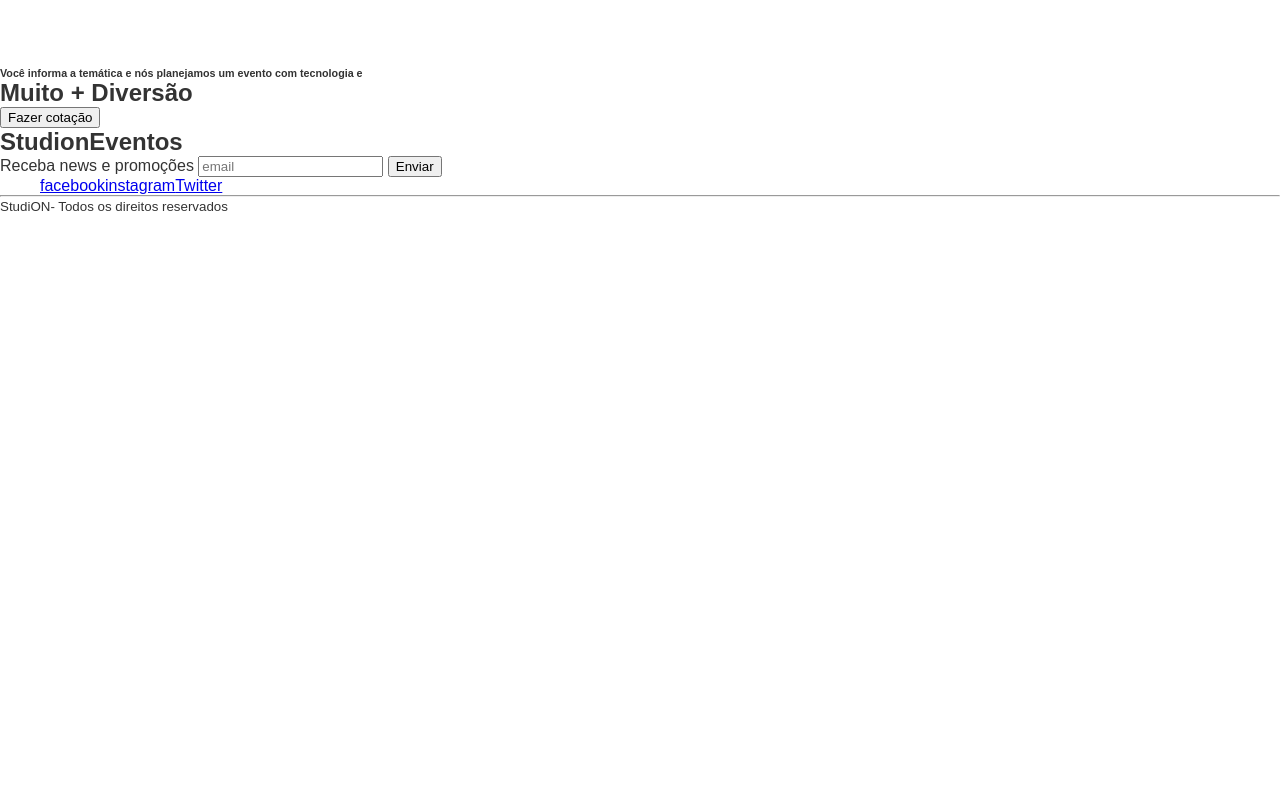
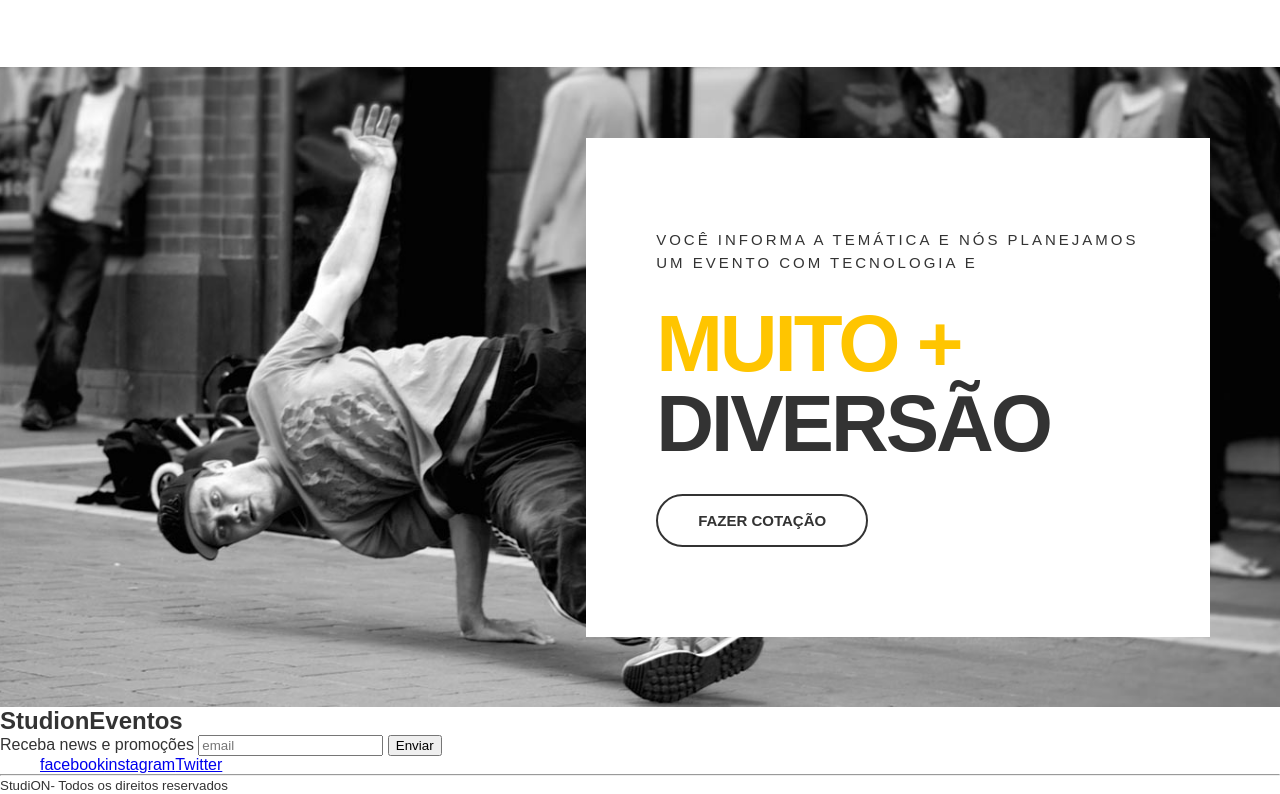
Before and after one commit to leonardo-cabral67/studion2, a plain HTML site: page src/index.html in a window 1280 px wide. Shown: the part 1470-2264 px from the top of the page. Before the commit the page ends 1685 px from the top, so only its background shows below. Drawn offline with Linux system fonts and the light colour scheme; a web font is replaced by a local one.

Commit message:
Feat(quote): stylized quote section

```diff
--- a/src/index.html
+++ b/src/index.html
@@ -101,14 +101,16 @@
             </div>
         </section>
 
-        <section>
-            <div>
-                <h6>
-                  Você informa a temática e nós planejamos um evento com tecnologia e
-                </h6>
-                <h2><span>Muito + </span>Diversão</h2>
-                <button>Fazer cotação</button>
-            </div>
+        <section class="quote">
+            <div class="container quote__container">
+                <div class="quote__copy">
+                    <h6>
+                      Você informa a temática e nós planejamos um evento com tecnologia e
+                    </h6>
+                    <h2><span class="copy--primary">Muito + </span>Diversão</h2>
+                    <button class="btn btn--quote">Fazer cotação</button>
+                </div><!--quote__copy-->
+            </div><!--container quote__container-->
         </section>
     </main>
 
--- a/src/style.css
+++ b/src/style.css
@@ -157,6 +157,7 @@ ul {
 .btn:active,
 .btn:focus,
 .btn--institutional {
+  box-shadow: 1px 5px 5px;
   border-color: var(--color-primary);
   background-color: var(--color-primary);
   color: #fff;
@@ -165,6 +166,13 @@ ul {
 .btn--institutional:hover {
   color: var(--color-copy);
   background: unset;
+}
+
+.btn--quote {
+  color: var(--color-copy);
+  border-color: var(--color-copy);
+  background: unset;
+  margin-top: 0rem;
 }
 
 #counter {
@@ -225,3 +233,45 @@ ul {
   margin-bottom: 0;
   margin-bottom: 2.5rem;
 }
+
+.quote {
+  background-image: url(./images/parallax.jpg);
+  background-attachment: fixed;
+  background-repeat: no-repeat;
+  background-size: cover;
+  background-position: center;
+}
+
+.quote__container {
+  display: grid;
+  align-items: center;
+  justify-items: end;
+  min-height: 80vh;
+}
+
+.quote__copy {
+  background-color: #fff;
+  max-height: 70vh;
+  padding: 5.625rem 4.375rem;
+}
+
+.quote__copy h6 {
+  font-size: 0.9375rem;
+  font-weight: 400;
+  letter-spacing: 0.1875rem;
+  line-height: 1.4375rem;
+  max-width: 58ch;
+  text-transform: uppercase;
+}
+
+.quote__copy h2 {
+  font-size: 5rem;
+  line-height: 5rem;
+  text-transform: uppercase;
+  letter-spacing: -0.1875rem;
+  margin: 1.875rem 0;
+}
+
+.quote__copy h2 span {
+  display: block;
+}
```
